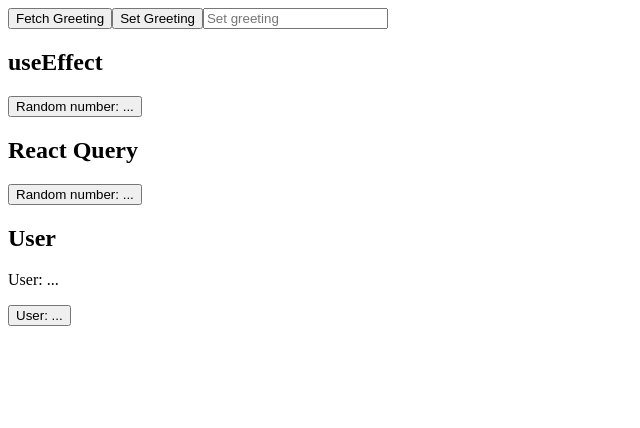
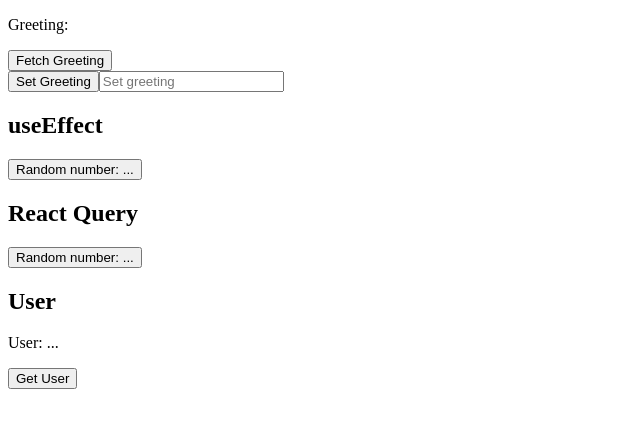
Before and after one commit to gwpjp/ReactQueryPractice, a React (Create React App) app in the folder random-number/: page / in a window 1280 px wide. Shown: the top 428 px of the page, without its empty margins (0-640 px from the left). Built offline with nearby package versions, Linux system fonts and the light colour scheme; no server answers.

Commit message:
Use react-query to fetch greeting.

```diff
--- a/random-number/src/App.js
+++ b/random-number/src/App.js
@@ -86,9 +86,26 @@
   return (
     <div>
       <p>User: {user.isLoading || user.isFetching ? '...' : user.data}</p>
-      <button onClick={() => user.refetch()}>
-        User: {user.isLoading || user.isFetching ? '...' : user.data[0]}
-      </button>
+      <button onClick={() => user.refetch()}>Get User</button>
+    </div>
+  );
+};
+
+const fetchGreeting = () => {
+  const provider = new ethers.providers.Web3Provider(window.ethereum);
+  const contract = new ethers.Contract(greeterAddress, Greeter.abi, provider);
+  return contract.greet();
+};
+
+const ReactQueryGreeting = () => {
+  const greet = useQuery(['greet'], fetchGreeting);
+
+  if (greet.isError) return <p>Error: {greet.error.message}</p>;
+
+  return (
+    <div>
+      <p>Greeting: {greet.data}</p>
+      <button onClick={() => greet.refetch()}>Fetch Greeting</button>
     </div>
   );
 };
@@ -98,24 +115,6 @@
   const user = useQuery(['user'], fetchUser, {
     refetchOnWindowFocus: false,
   });
-
-  // call the smart contract, read the current greeting value
-  async function fetchGreeting() {
-    if (!user.isError && typeof window.ethereum !== 'undefined') {
-      const provider = new ethers.providers.Web3Provider(window.ethereum);
-      const contract = new ethers.Contract(
-        greeterAddress,
-        Greeter.abi,
-        provider
-      );
-      try {
-        const data = await contract.greet();
-        console.log('data: ', data);
-      } catch (err) {
-        console.log('Error: ', err);
-      }
-    }
-  }
 
   // call the smart contract, send an update
   async function setGreeting() {
@@ -133,7 +132,7 @@
   return (
     <div>
       <header className="App-header">
-        <button onClick={fetchGreeting}>Fetch Greeting</button>
+        <ReactQueryGreeting />
         <button onClick={setGreeting}>Set Greeting</button>
         <input
           onChange={(e) => setGreetingValue(e.target.value)}
```
